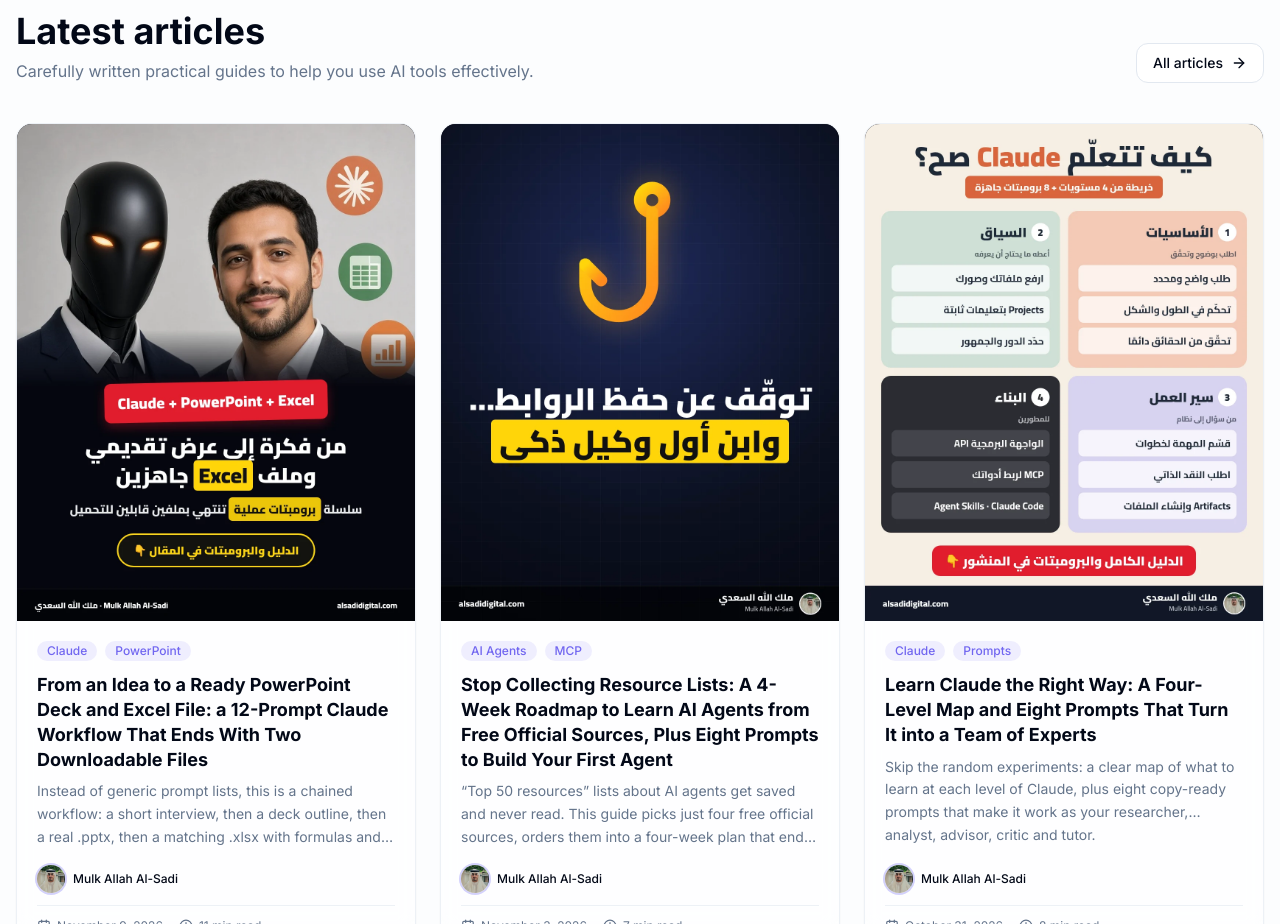
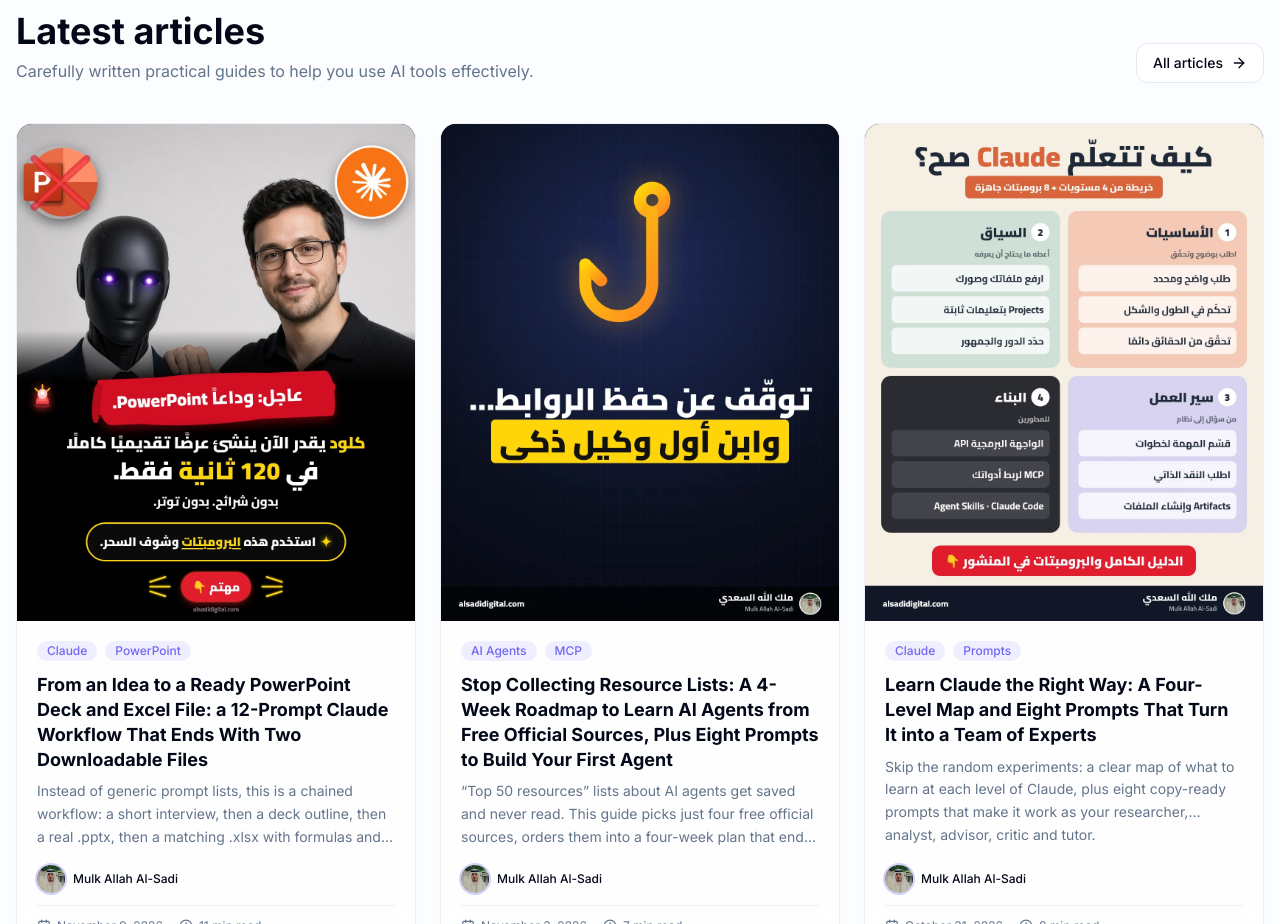
Before and after one commit to mulkallah7703/DigitalWebSite, a Next.js app: page / in a window 1280 px wide. Shown: the part 1900-2824 px from the top of the page. Built offline with nearby package versions, Linux system fonts and the light colour scheme; no server answers.

Commit message:
Blog: update from-idea-to-pptx-xlsx cover (robot + hook text) (#27)
* Blog: redo pptx/xlsx article cover to match robot+Claude hook style

* Blog: use official PowerPoint and Claude logos on cover

---------

Co-authored-by: mulkallah7703 <207300094+mulkallah7703@users.noreply.github.com>

```diff
--- a/src/app/(site)/blog/page.tsx
+++ b/src/app/(site)/blog/page.tsx
@@ -9,7 +9,7 @@ export const metadata: Metadata = {
     title: 'المدونة | Alsadi Blog',
     description: 'Practical articles about AI tools, free courses and productivity.',
     url: '/blog',
-    images: [{ url: '/blog/og/learn-claude-step-by-step.jpg?v=4', width: 1200, height: 630 }],
+    images: [{ url: '/blog/og/learn-claude-step-by-step.jpg?v=6', width: 1200, height: 630 }],
   },
 }
 
--- a/src/content/blog/index.ts
+++ b/src/content/blog/index.ts
@@ -43,7 +43,7 @@ export const BLOG_POSTS: BlogPost[] = [
 
 /** 1200x630 social-share variant of the cover (portrait image centred on a blurred backdrop). */
 export function blogOgImage(post: BlogPost) {
-  return `/blog/og/${post.slug}.jpg?v=4`
+  return `/blog/og/${post.slug}.jpg?v=6`
 }
 
 export function getBlogPost(slug: string) {
--- a/src/content/blog/posts/claude-pptx-xlsx.ts
+++ b/src/content/blog/posts/claude-pptx-xlsx.ts
@@ -3,7 +3,7 @@ import type { BlogPost } from '../types'
 export const post: BlogPost = {
   slug: 'from-idea-to-pptx-xlsx-with-claude',
   date: '2026-11-09',
-  cover: '/blog/from-idea-to-pptx-xlsx-with-claude.webp?v=4',
+  cover: '/blog/from-idea-to-pptx-xlsx-with-claude.webp?v=6',
   coverAlt: {
     ar: 'غلاف مقال: من فكرة إلى عرض تقديمي وملف Excel مع Claude',
     en: 'Cover: from an idea to a PowerPoint deck and Excel file with Claude',
```
Also changed, not shown: public/blog/from-idea-to-pptx-xlsx-with-claude.webp, public/blog/og/from-idea-to-pptx-xlsx-with-claude.jpg.
